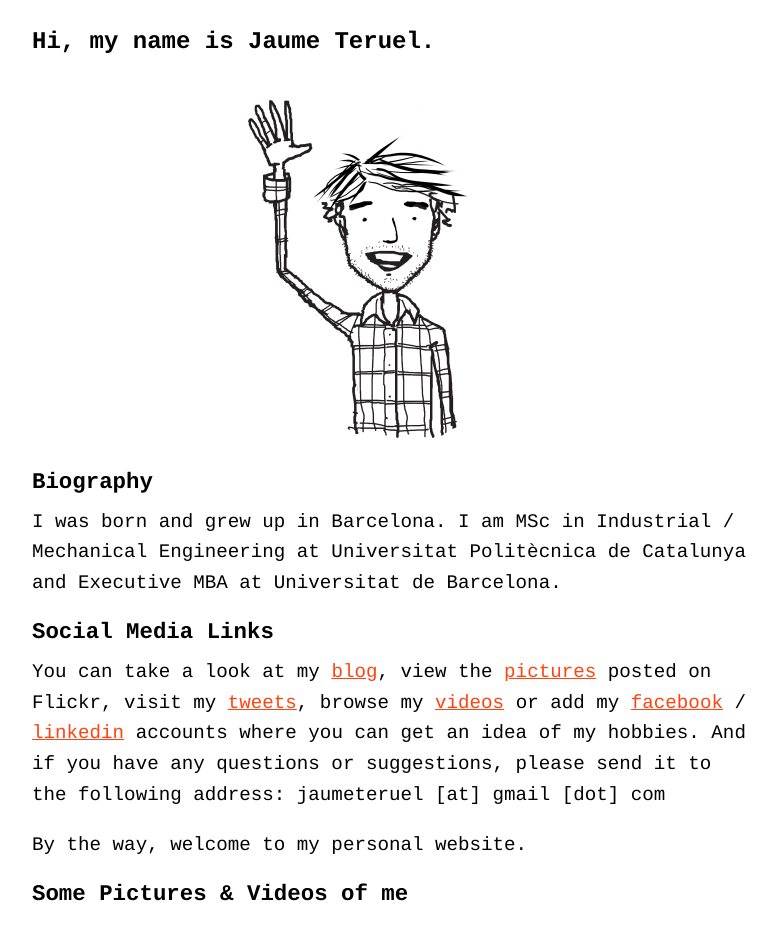
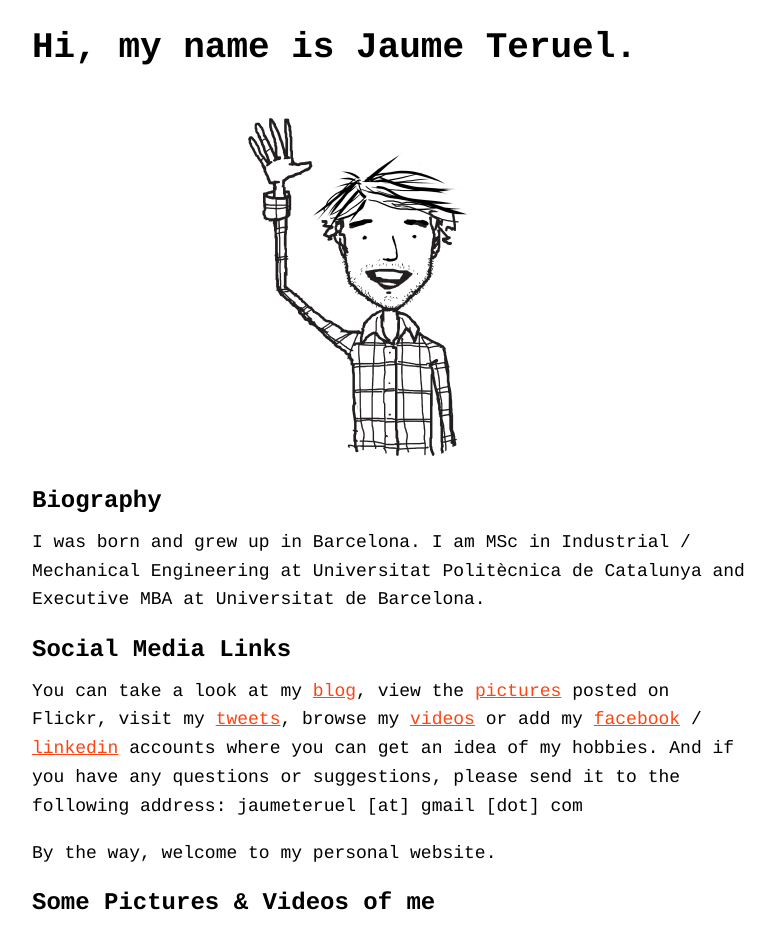
Before and after one commit to joanteruel/jaumeteruel, a Jekyll site: the page built from old/index_old.md, in a window 1280 px wide. Shown: the top 952 px of the page, without its empty margins (248-1024 px from the left). Built offline with Jekyll 4.4.1, drawn with Linux system fonts in a browser that asks for light colours; grey boxes are pictures that could not be loaded.

Commit message:
fonts size changes

```diff
--- a/css/style.css
+++ b/css/style.css
@@ -34,21 +34,21 @@ h1, h2 {
 h1 {
 	margin-top: 0;
 	margin-bottom: 0.6em;
-	font-size: 1.5em;
+	font-size: 36px;
 	}
 
 
 h2 {
 	margin-top: 1em;
 	margin-bottom: 0.6em;
-	font-size: 1.4em;
+	font-size: 24px;
 	}
 
 
 p {
 	margin-top: 0em;
 	margin-bottom: 1em;
-	font-size: 1.2em;
+	font-size: 18px;
 	line-height: 1.6em;
 	}
 
```
